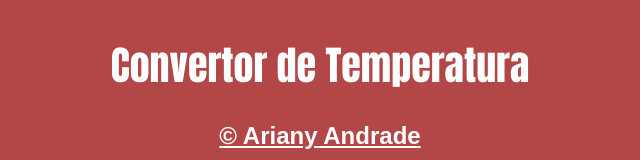
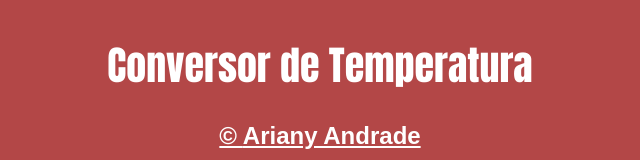
Before and after one commit to arianysant/site_conversor, a plain HTML site: page index.html in a window 1280 px wide. Shown: the top 160 px of the page, without its empty margins (320-960 px from the left). Drawn offline with Linux system fonts and the light colour scheme.

Commit message:
Update index.html

```diff
--- a/index.html
+++ b/index.html
@@ -5,7 +5,7 @@
     <meta http-equiv="X-UA-Compatible" content="IE=edge">
     <meta name="viewport" content="width=device-width, initial-scale=1.0">
     <link href="img/Logo__1_-removebg-preview.png" rel="icone CPS">
-    <title>Convertor de temperatura</title>
+    <title>Conversor de temperatura</title>
 <style>
 
 body{
@@ -95,7 +95,7 @@ img{
 </head>
 <body>
     <div id="container">
-        <h1>Convertor de Temperatura</h1>
+        <h1>Conversor de Temperatura</h1>
         <h2>
             <footer>
              <a class="footer" href="https://github.com/arianysant" style="color: white">  &copy; <strong>Ariany Andrade</strong> </a></a>
```
